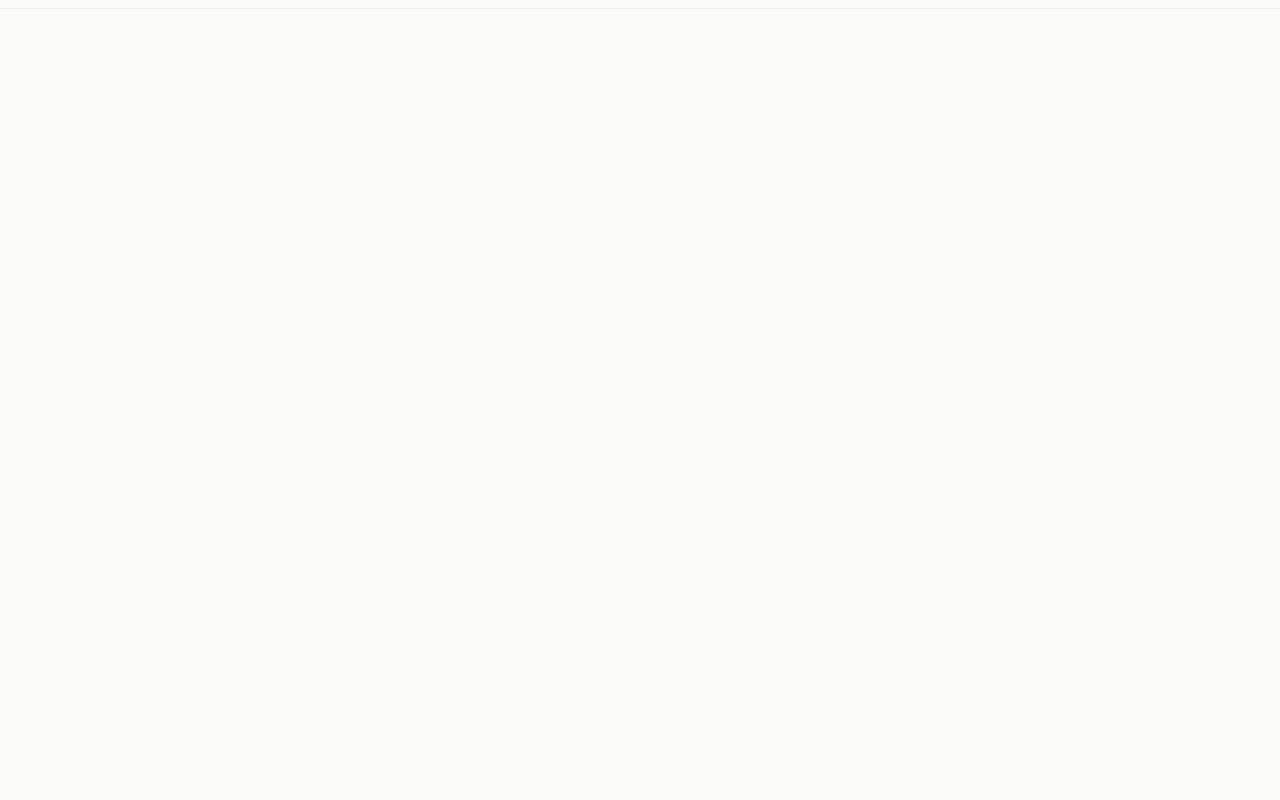
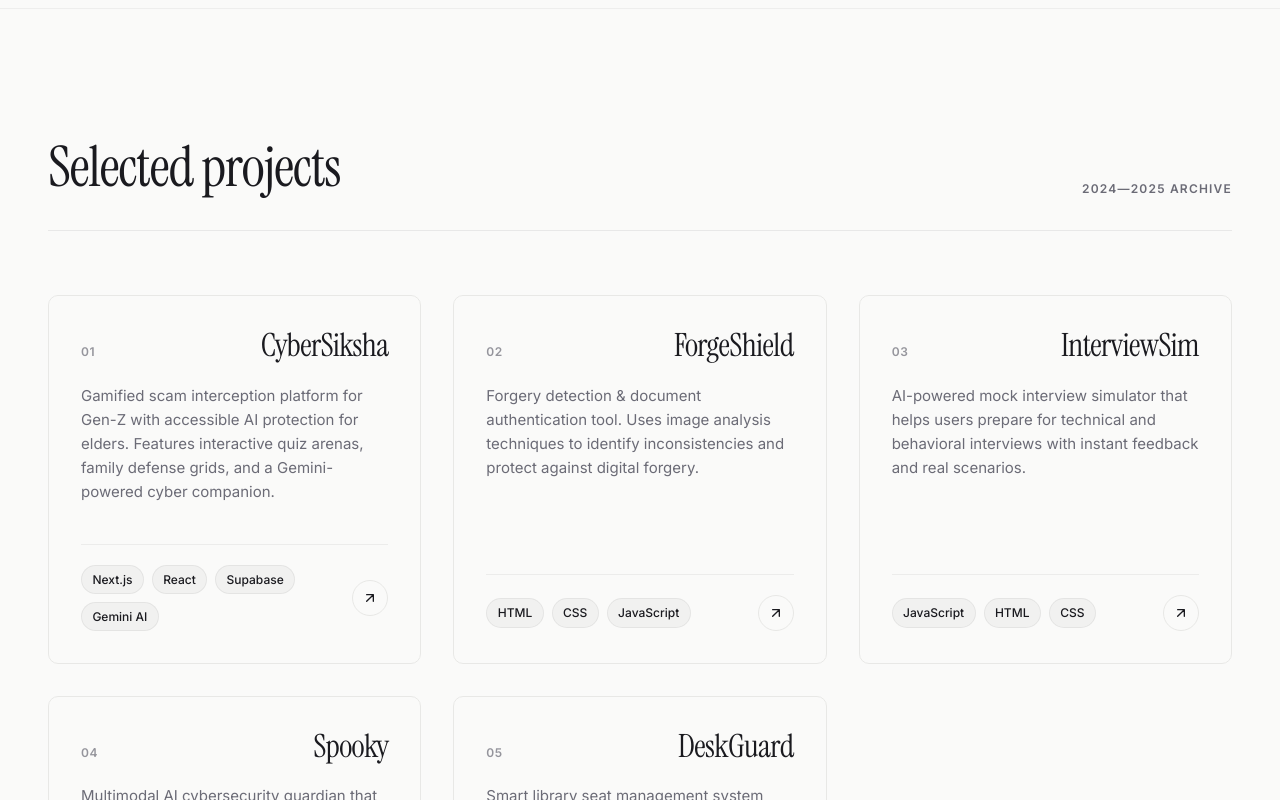
Before and after one commit to Srishti-Gupta74/MyPortfolio, a React (Vite) app: page / in a window 1280 px wide. Shown: the part 700-1500 px from the top of the page. Before the commit the page ends 800 px from the top, so only its background shows below. Built offline with nearby package versions, Linux system fonts and the light colour scheme.

Commit message:
added projects

```diff
--- a/src/App.jsx
+++ b/src/App.jsx
@@ -1,6 +1,7 @@
 import Navbar from './components/Navbar/Navbar';
 import Hero from './components/Hero/Hero';
 import SkillsMarquee from './components/SkillsMarquee/SkillsMarquee';
+import Projects from './components/Projects/Projects';
 
 function App() {
   return (
@@ -9,6 +10,7 @@
       <main>
         <Hero />
         <SkillsMarquee />
+        <Projects />
       </main>
     </>
   );
--- /dev/null
+++ b/src/components/Projects/Projects.css
@@ -0,0 +1,178 @@
+/* ===== Projects Section ===== */
+.projects {
+  padding: 6rem 0;
+}
+
+@media (min-width: 1024px) {
+  .projects {
+    padding: 8rem 0;
+  }
+}
+
+/* Header */
+.projects__header {
+  display: flex;
+  flex-direction: column;
+  gap: 1.5rem;
+  padding-bottom: 2rem;
+  margin-bottom: 4rem;
+  border-bottom: 1px solid rgba(26, 26, 31, 0.08);
+}
+
+@media (min-width: 640px) {
+  .projects__header {
+    flex-direction: row;
+    justify-content: space-between;
+    align-items: flex-end;
+  }
+}
+
+.projects__heading {
+  font-family: var(--font-display);
+  font-size: clamp(2.5rem, 4.5vw, 3.5rem);
+  font-weight: 400;
+  line-height: 1.1;
+  letter-spacing: -0.02em;
+}
+
+.projects__label {
+  font-size: 0.75rem;
+  font-weight: 600;
+  text-transform: uppercase;
+  letter-spacing: 0.1em;
+  color: var(--muted-foreground);
+}
+
+/* Project List (Text-based editorial grid) */
+.projects__list {
+  display: grid;
+  grid-template-columns: 1fr;
+  gap: 1.5rem;
+}
+
+@media (min-width: 768px) {
+  .projects__list {
+    grid-template-columns: repeat(2, 1fr);
+    gap: 2rem;
+  }
+}
+
+@media (min-width: 1200px) {
+  .projects__list {
+    grid-template-columns: repeat(3, 1fr);
+    gap: 2rem;
+  }
+}
+
+/* Project Card */
+.projects__card {
+  display: flex;
+  flex-direction: column;
+  justify-content: space-between;
+  padding: 2rem;
+  background-color: var(--background);
+  border: 1px solid var(--border);
+  border-radius: var(--radius);
+  transition: all 0.3s cubic-bezier(0.16, 1, 0.3, 1);
+  text-decoration: none;
+  color: inherit;
+  position: relative;
+  overflow: hidden;
+}
+
+.projects__card:hover {
+  border-color: rgba(26, 26, 31, 0.3);
+  transform: translateY(-4px);
+  box-shadow: 0 12px 30px -10px rgba(26, 26, 31, 0.06);
+  background-color: #ffffff;
+}
+
+/* Card Top */
+.projects__card-top {
+  display: flex;
+  align-items: baseline;
+  justify-content: space-between;
+  gap: 1rem;
+  margin-bottom: 1.25rem;
+}
+
+.projects__number {
+  font-family: var(--font-sans);
+  font-size: 0.75rem;
+  font-weight: 600;
+  color: var(--muted-foreground);
+  letter-spacing: 0.05em;
+  opacity: 0.7;
+}
+
+.projects__title {
+  font-family: var(--font-display);
+  font-size: 2rem;
+  font-weight: 400;
+  line-height: 1.1;
+  letter-spacing: -0.02em;
+  transition: color 0.2s ease;
+}
+
+.projects__card:hover .projects__title {
+  color: var(--foreground);
+}
+
+/* Description */
+.projects__description {
+  color: var(--muted-foreground);
+  font-size: 0.9375rem;
+  line-height: 1.6;
+  margin-bottom: 2.5rem;
+  flex-grow: 1;
+  text-wrap: pretty;
+}
+
+/* Card Bottom */
+.projects__card-bottom {
+  display: flex;
+  align-items: center;
+  justify-content: space-between;
+  gap: 1rem;
+  padding-top: 1.25rem;
+  border-top: 1px solid rgba(26, 26, 31, 0.06);
+}
+
+/* Tech tags */
+.projects__tech {
+  display: flex;
+  flex-wrap: wrap;
+  gap: 0.5rem;
+}
+
+.projects__tag {
+  font-size: 0.75rem;
+  font-weight: 500;
+  color: var(--foreground);
+  background: rgba(26, 26, 31, 0.04);
+  padding: 0.25rem 0.65rem;
+  border-radius: 50px;
+  border: 1px solid rgba(26, 26, 31, 0.06);
+}
+
+/* Arrow Icon */
+.projects__arrow {
+  display: flex;
+  align-items: center;
+  justify-content: center;
+  width: 2.25rem;
+  height: 2.25rem;
+  border-radius: 50%;
+  background: transparent;
+  border: 1px solid var(--border);
+  color: var(--foreground);
+  flex-shrink: 0;
+  transition: all 0.3s cubic-bezier(0.16, 1, 0.3, 1);
+}
+
+.projects__card:hover .projects__arrow {
+  background: var(--primary);
+  color: var(--primary-foreground);
+  border-color: var(--primary);
+  transform: translate(2px, -2px);
+}
--- /dev/null
+++ b/src/components/Projects/Projects.jsx
@@ -0,0 +1,91 @@
+import './Projects.css';
+
+const projects = [
+  {
+    id: '01',
+    title: 'CyberSiksha',
+    description:
+      'Gamified scam interception platform for Gen-Z with accessible AI protection for elders. Features interactive quiz arenas, family defense grids, and a Gemini-powered cyber companion.',
+    tech: ['Next.js', 'React', 'Supabase', 'Gemini AI'],
+    github: 'https://github.com/Srishti-Gupta74/CyberSiksha',
+  },
+  {
+    id: '02',
+    title: 'ForgeShield',
+    description:
+      'Forgery detection & document authentication tool. Uses image analysis techniques to identify inconsistencies and protect against digital forgery.',
+    tech: ['HTML', 'CSS', 'JavaScript'],
+    github: 'https://github.com/Srishti-Gupta74/ForgeShield',
+  },
+  {
+    id: '03',
+    title: 'InterviewSim',
+    description:
+      'AI-powered mock interview simulator that helps users prepare for technical and behavioral interviews with instant feedback and real scenarios.',
+    tech: ['JavaScript', 'HTML', 'CSS'],
+    github: 'https://github.com/Srishti-Gupta74/InterviewSim',
+  },
+  {
+    id: '04',
+    title: 'Spooky',
+    description:
+      'Multimodal AI cybersecurity guardian that monitors your screen in real time, runs OCR to detect suspicious keywords, and triggers fullscreen alerts for phishing.',
+    tech: ['Python', 'Gemini AI'],
+    github: 'https://github.com/Srishti-Gupta74/Spooky',
+  },
+  {
+    id: '05',
+    title: 'DeskGuard',
+    description:
+      'Smart library seat management system with QR-based seat booking, real-time occupancy tracking, and automated seat recovery to solve seat hoarding.',
+    tech: ['TypeScript', 'React', 'CSS'],
+    github: 'https://github.com/Srishti-Gupta74/deskguard',
+  },
+];
+
+const Projects = () => {
+  return (
+    <section className="projects" id="projects">
+      <div className="projects__content container">
+        {/* Header */}
+        <div className="projects__header">
+          <h2 className="projects__heading">Selected projects</h2>
+          <p className="projects__label">2024—2025 Archive</p>
+        </div>
+
+        {/* Project List */}
+        <div className="projects__list">
+          {projects.map((project) => (
+            <a
+              href={project.github}
+              target="_blank"
+              rel="noopener noreferrer"
+              className="projects__card"
+              key={project.id}
+            >
+              <div className="projects__card-top">
+                <span className="projects__number">{project.id}</span>
+                <h3 className="projects__title">{project.title}</h3>
+              </div>
+              <p className="projects__description">{project.description}</p>
+              <div className="projects__card-bottom">
+                <div className="projects__tech">
+                  {project.tech.map((t) => (
+                    <span className="projects__tag" key={t}>{t}</span>
+                  ))}
+                </div>
+                <span className="projects__arrow">
+                  <svg width="16" height="16" viewBox="0 0 24 24" fill="none" stroke="currentColor" strokeWidth="2" strokeLinecap="round" strokeLinejoin="round">
+                    <path d="M7 17L17 7M17 7H7M17 7v10" />
+                  </svg>
+                </span>
+              </div>
+            </a>
+          ))}
+        </div>
+      </div>
+    </section>
+  );
+};
+
+export default Projects;
```
Also changed, not shown: src/assets/project-1.png (added), src/assets/project-2.png (added).
